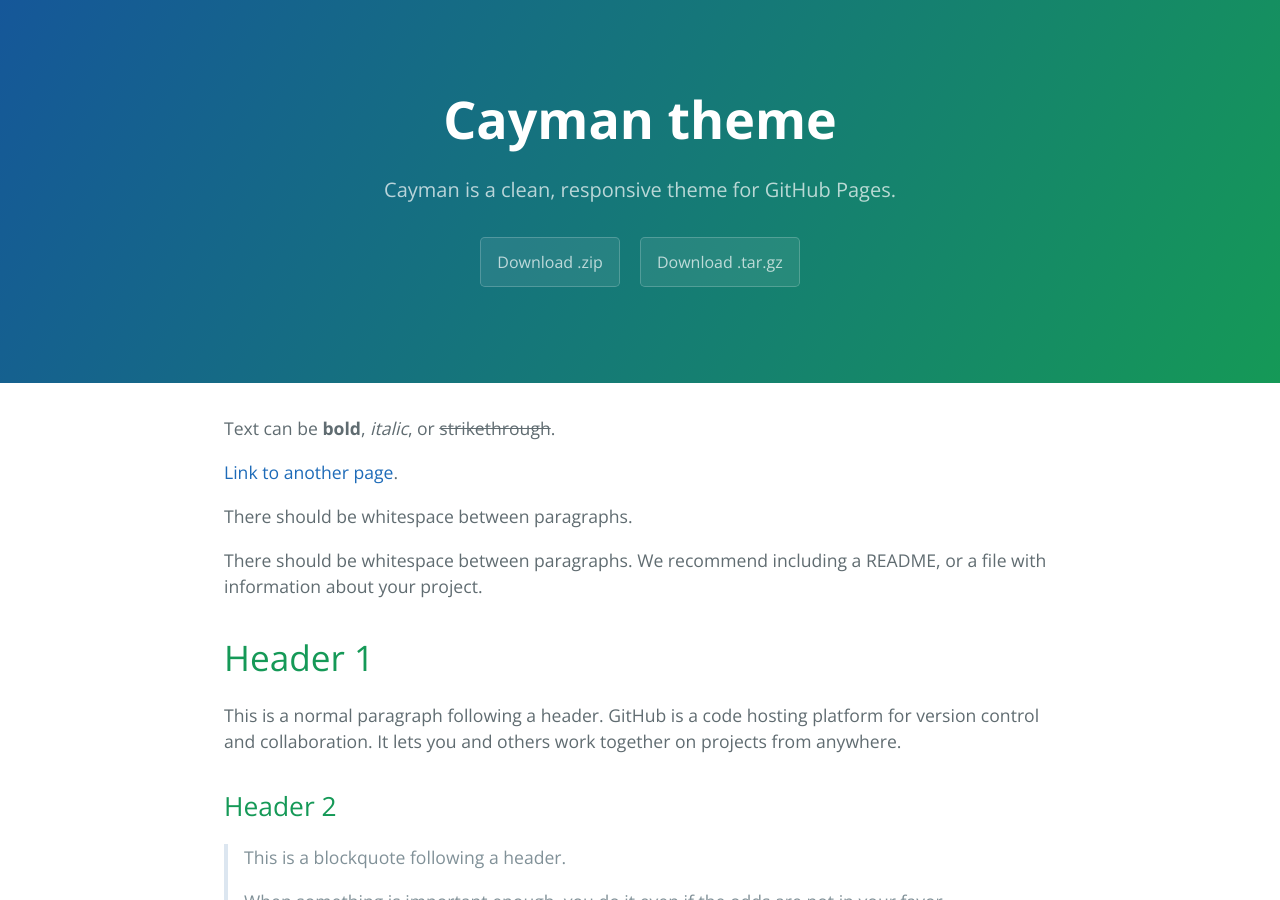
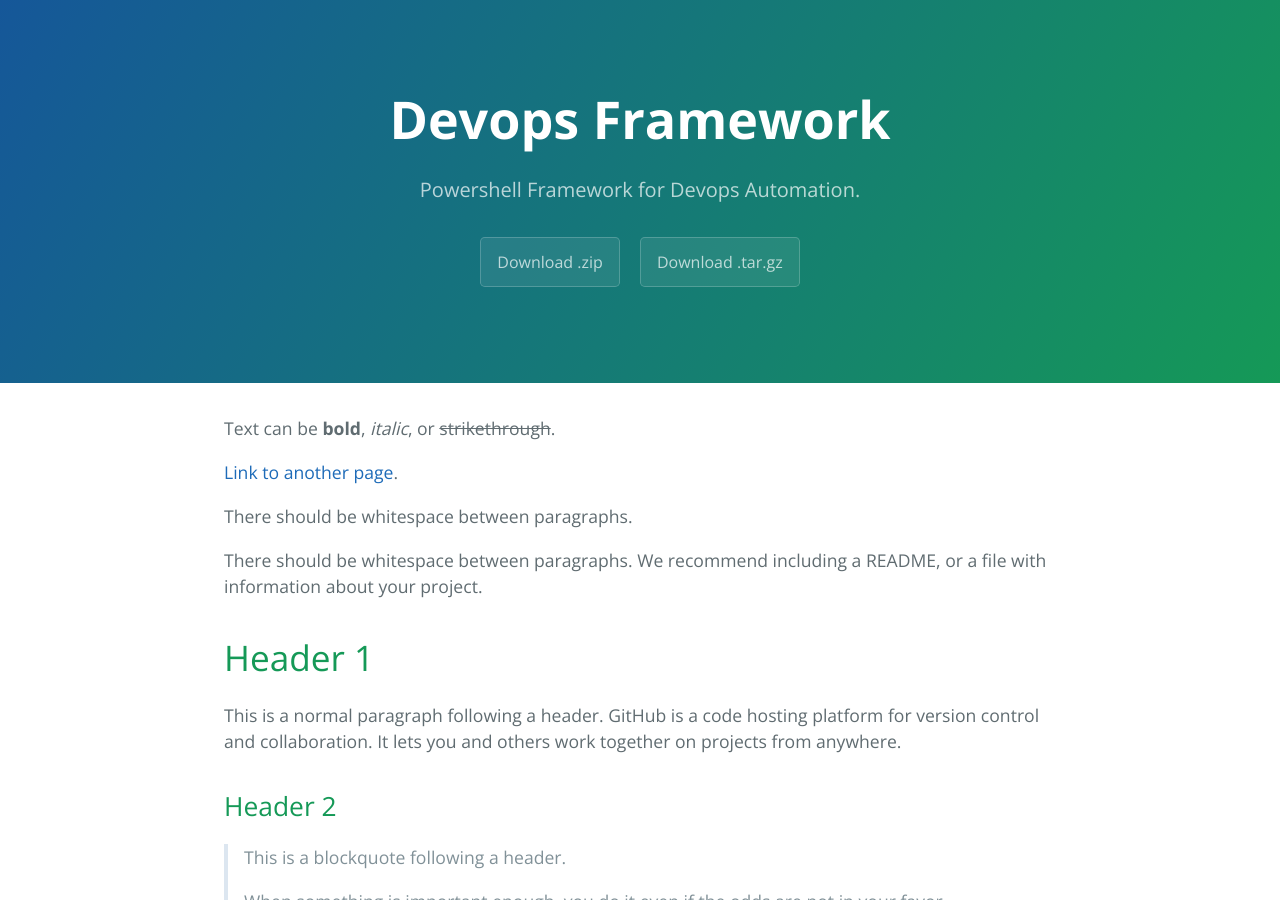
Before and after one commit to devopsframework/devopsframework.github.io, a Jekyll site: the page built from index.md, in a window 1280 px wide and 900 px high. Built offline with Jekyll 4.4.1, drawn with Linux system fonts in a browser that asks for light colours.

Commit message:
First Change

```diff
--- a/_config.yml
+++ b/_config.yml
@@ -1,5 +1,5 @@
-title: Cayman theme
-description: Cayman is a clean, responsive theme for GitHub Pages.
+title: Devops Framework
+description: Powershell Framework for Devops Automation.
 show_downloads: true
 google_analytics:
 theme:
```
